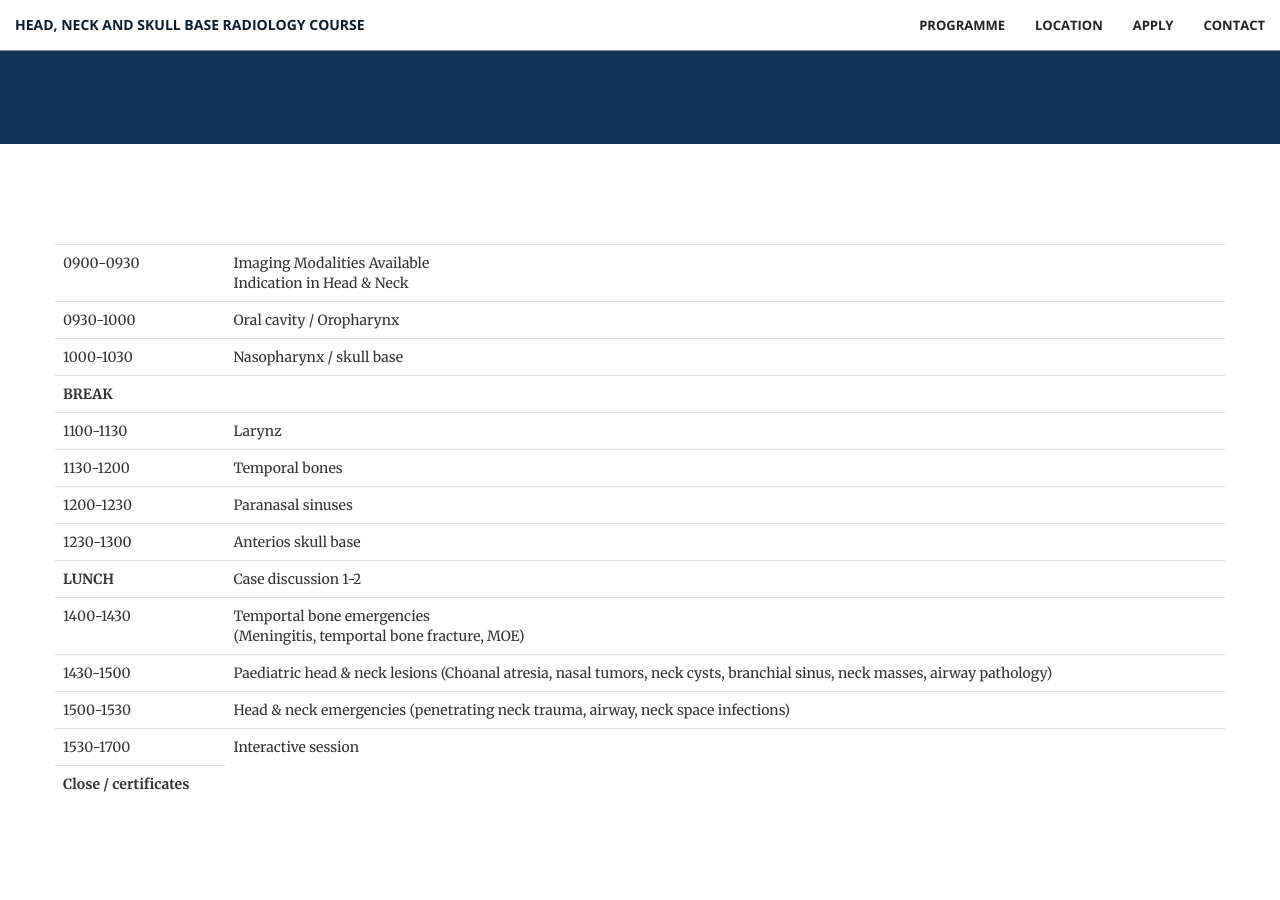
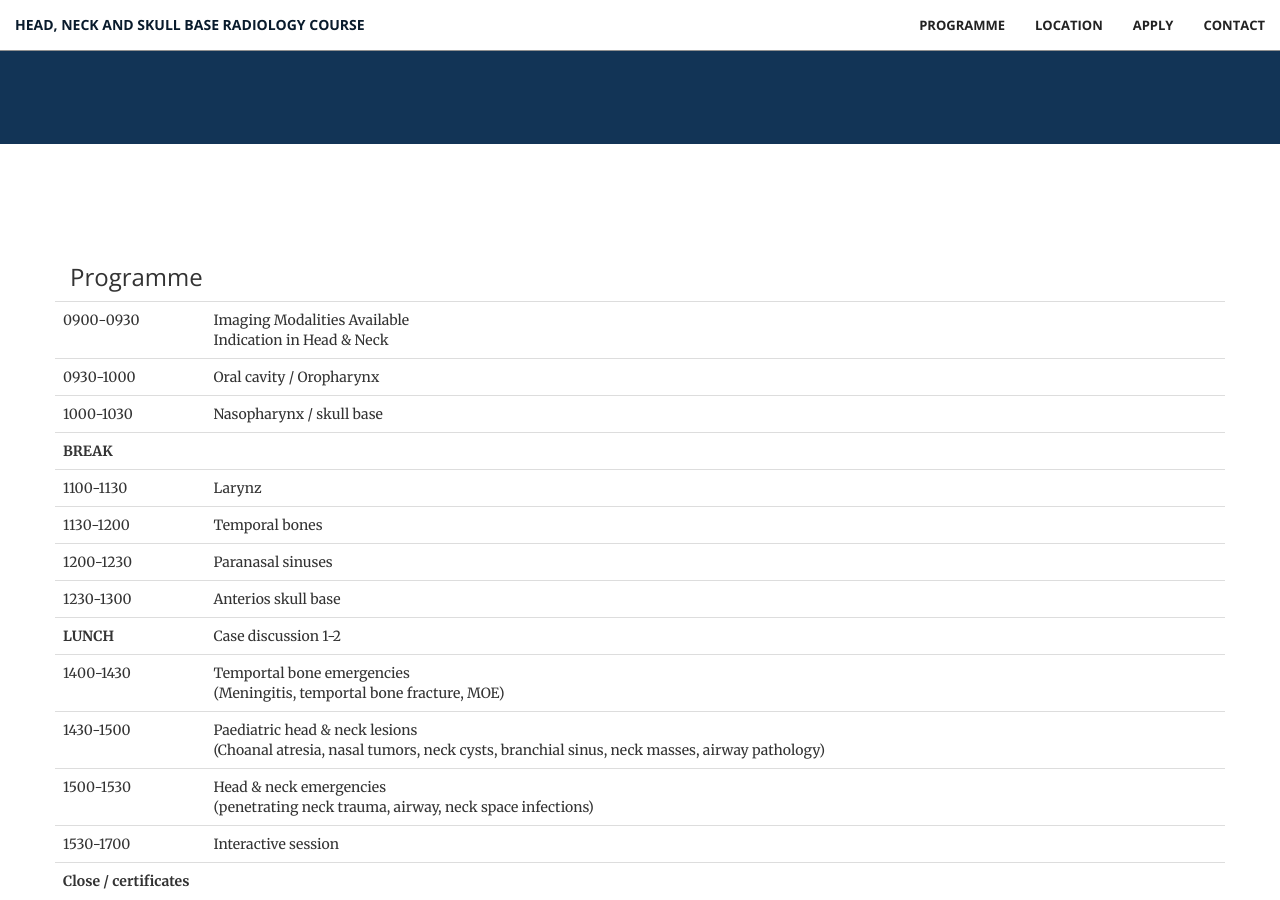
Before and after one commit to aberdeenradiology/aberdeenradiology.github.io, a Jekyll site: the page built from index.html, in a window 1280 px wide and 900 px high, scrolled down 1273 px. Built offline with Jekyll 4.4.1, drawn with Linux system fonts in a browser that asks for light colours.

Commit message:
Update programme.html

```diff
--- a/_includes/programme.html
+++ b/_includes/programme.html
@@ -1,21 +1,22 @@
 <section id="programme">
     <div class="container">
+        <h3>Programme</h3>
         <div class="row">
             <table class = "table">
                 <tr><td>0900-0930</td><td>Imaging Modalities Available<br>Indication in Head & Neck</td></tr>
                 <tr><td>0930-1000</td><td>Oral cavity / Oropharynx</td></tr>
                 <tr><td>1000-1030</td><td>Nasopharynx / skull base</td></tr>
-                <tr><td><b>BREAK</b></td><td>&nbsp;</td></tr>
+                <tr><td colspan = "2"><b>BREAK</b></td></tr>
                 <tr><td>1100-1130</td><td>Larynz</td></tr>
                 <tr><td>1130-1200</td><td>Temporal bones</td></tr>
                 <tr><td>1200-1230</td><td>Paranasal sinuses</td></tr>
                 <tr><td>1230-1300</td><td>Anterios skull base</td></tr>
                 <tr><td><b>LUNCH</b></td><td>Case discussion 1-2</td></tr>
                 <tr><td>1400-1430</td><td>Temportal bone emergencies<br>(Meningitis, temportal bone fracture, MOE)</td></tr>
-                <tr><td>1430-1500</td><td>Paediatric head & neck lesions (Choanal atresia, nasal tumors, neck cysts, branchial sinus, neck masses, airway pathology)</td></tr>
-                <tr><td>1500-1530</td><td>Head & neck emergencies (penetrating neck trauma, airway, neck space infections)</td></tr>
+                <tr><td>1430-1500</td><td>Paediatric head & neck lesions<br>(Choanal atresia, nasal tumors, neck cysts, branchial sinus, neck masses, airway pathology)</td></tr>
+                <tr><td>1500-1530</td><td>Head & neck emergencies<br>(penetrating neck trauma, airway, neck space infections)</td></tr>
                 <tr><td>1530-1700</td><td>Interactive session</td></tr>
-                <tr><td><b>Close / certificates</b></td></tr>
+                <tr><td colspan = "2"><b>Close / certificates</b></td></tr>
             </table>
         </div>
     </div>
```
